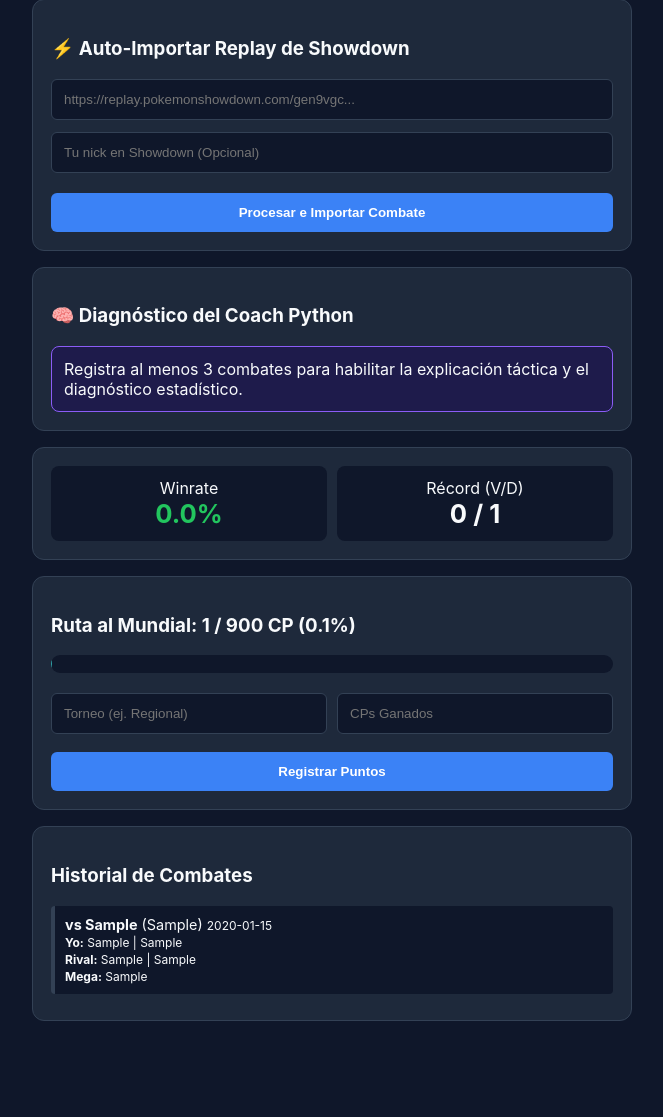
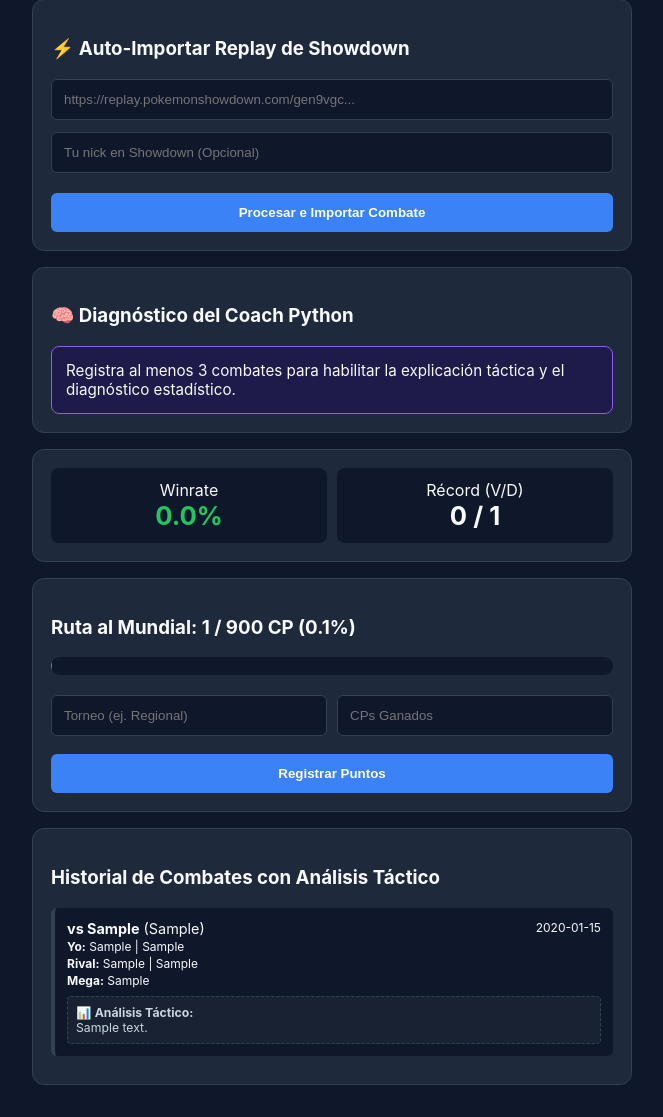
Before and after one commit to gilpinzonalvaro-commits/vgc-coach, a Flask app: page / in a window 1280 px wide. Shown: the part 82-1199 px from the top of the page, without its empty margins (308-971 px from the left). Before the commit the page ends 1103 px from the top, so only its background shows below. Run offline with Flask 3, Linux system fonts and the light colour scheme; tables that the repository leaves empty hold one stand-in row (values such as "Sample post").

Commit message:
Update dashboard.html

```diff
--- a/templates/dashboard.html
+++ b/templates/dashboard.html
@@ -60,14 +60,23 @@
         .match-item {
             background: #0f172a;
             border-left: 4px solid var(--border-color);
-            padding: 10px;
-            border-radius: 4px;
-            margin-bottom: 8px;
+            padding: 12px;
+            border-radius: 6px;
+            margin-bottom: 10px;
             font-size: 0.9em;
         }
         .match-item.Victoria { border-left-color: var(--win-color); }
         .match-item.Derrota { border-left-color: var(--loss-color); }
-        .coach-advice { background: #1e1b4b; border: 1px solid var(--purple-accent); padding: 12px; border-radius: 8px; }
+        .tactical-box {
+            background: #182232;
+            border-radius: 4px;
+            padding: 8px;
+            margin-top: 8px;
+            font-size: 0.85em;
+            color: #cbd5e1;
+            border: 1px dashed var(--border-color);
+        }
+        .coach-advice { background: #1e1b4b; border: 1px solid var(--purple-accent); padding: 14px; border-radius: 8px; font-size: 0.95em; }
     </style>
 </head>
 <body>
@@ -122,16 +131,22 @@
             </form>
         </div>
 
-        <!-- Historial de Partidas -->
+        <!-- Historial de Combates -->
         <div class="card">
-            <h3>Historial de Combates</h3>
+            <h3>Historial de Combates con Análisis Táctico</h3>
             {% if matches %}
                 {% for m in matches %}
                     <div class="match-item {{ m[5] }}">
-                        <b>vs {{ m[0] }}</b> ({{ m[5] }}) <small>{{ m[8][:10] }}</small><br>
+                        <b>vs {{ m[0] }}</b> ({{ m[5] }}) <small style="float: right;">{{ m[8][:10] }}</small><br>
                         <small><b>Yo:</b> {{ m[1] }} | {{ m[2] }}</small><br>
                         <small><b>Rival:</b> {{ m[3] }} | {{ m[4] }}</small>
                         {% if m[6] != 'Ninguna' %}<br><small><b>Mega:</b> {{ m[6] }}</small>{% endif %}
+
+                        {% if m[10] %}
+                            <div class="tactical-box">
+                                📊 <b>Análisis Táctico:</b><br>{{ m[10] | safe }}
+                            </div>
+                        {% endif %}
                     </div>
                 {% endfor %}
             {% else %}
```
